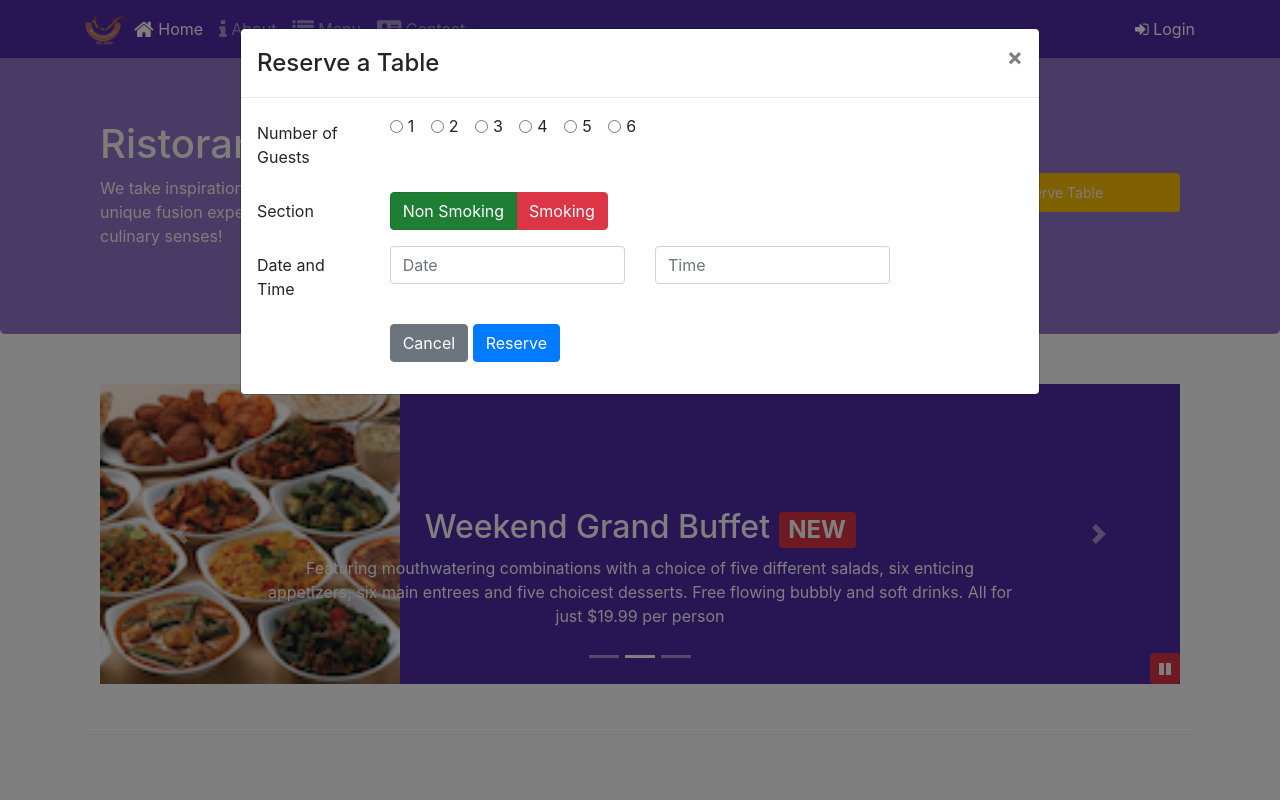
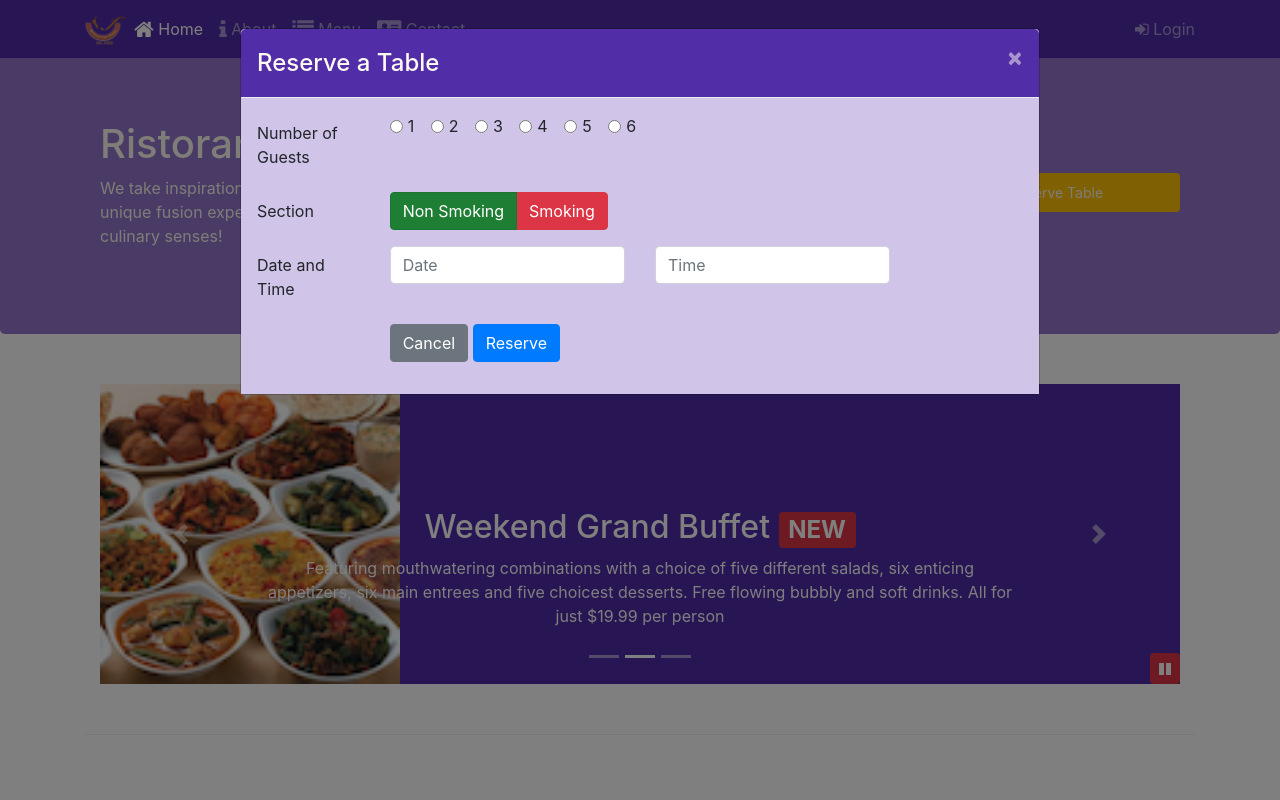
Before and after one commit to joannelza/Coursera_Bootstrap, a website: page index.html in a window 1280 px wide. Both pictures are taken after a click on the button "Reserve Table". Shown: the top 800 px of the page. Drawn offline with nearby package versions, Linux system fonts and the light colour scheme; files that its build step writes are made by us from their sources.

Commit message:
npm scripts

```diff
--- a/aboutus.html
+++ b/aboutus.html
@@ -5,11 +5,12 @@
     <meta charset="utf-8">
     <meta name="viewport" content="width=device-width, initial-scale=1,shrink-to-fit=no" >
     <meta http-equiv="x-ua-compatible" content="ie=edge">
-
+    <!-- build:css css/main.css -->
     <link rel="stylesheet" href="node_modules/bootstrap/dist/css/bootstrap.min.css">
     <link rel="stylesheet" href="node_modules/font-awesome/css/font-awesome.min.css">
      <link rel="stylesheet" href="node_modules/bootstrap-social/bootstrap-social.css">
     <link rel="stylesheet" href="css/styles.css">
+      <!-- endbuild -->
 
     <title>Ristorante Con Fusion: About Us</title>
 
@@ -287,9 +288,12 @@
            </div>
         </div>
     </footer>
+       <!-- build:js js/main.js -->
     <script src="node_modules/jquery/dist/jquery.slim.min.js"></script>
     <script src="node_modules/popper.js/dist/umd/popper.min.js"></script>
     <script src="node_modules/bootstrap/dist/js/bootstrap.min.js"></script>
+    <script src="js/scripts.js"></script>
+       <!-- endbuild -->
 </body>
 
 </html>
--- a/css/styles.scss
+++ b/css/styles.scss
@@ -73,3 +73,16 @@ position: absolute;
 bottom: 0px;
 z-index: 1;
 }
+
+.modal{
+    .modal-header{
+        background: $background-dark;
+        color: floralwhite;
+        .close{
+            color: floralwhite;
+        }
+    }
+    .modal-body{
+        background: $background-pale;
+    }
+}
--- a/index.html
+++ b/index.html
@@ -9,10 +9,12 @@
      <meta http-equiv="x-ua-compatible" content="ie=edge">
 
      <!-- Bootstrap CSS -->
+         <!-- build:css css/main.css -->
      <link rel="stylesheet" href="node_modules/bootstrap/dist/css/bootstrap.min.css">
      <link rel="stylesheet" href="node_modules/font-awesome/css/font-awesome.min.css">
      <link rel="stylesheet" href="node_modules/bootstrap-social/bootstrap-social.css">
      <link rel="stylesheet" href="css/styles.css">
+       <!-- endbuild -->
     <title>Ristorante Con Fusion</title>
     </head>
 
@@ -32,10 +34,10 @@
                 <li class="nav-item"><a class="nav-link" href="./contactus.html"><span class="fa fa-address-card fa-lg"></span> Contact</a></li>
 
             </ul>
-            <span class="navbar-text">
-                <a data-toggle="modal" data-target="#loginModal">
+            <span class="navbar-text" id="loginbutton">
+
                     <span class="fa fa-sign-in"></span> Login
-                </a>
+
             </span>
             </div>
         </div>
@@ -183,7 +185,7 @@
                     <img src="img/logo.png" class="img-fluid">
                 </div>
                 <div class="col-12 col-sm-3 align-self-center">
-                    <a class="btn btn-sm btn-block btn-warning nav-link " data-toggle="modal" data-target="#reservemodal" role="button">Reserve Table</a>
+                    <a class="btn btn-sm btn-block btn-warning nav-link " role="button" id="reservebutton">Reserve Table</a>
                 </div>
             </div>
         </div>
@@ -336,27 +338,12 @@
         </div>
     </footer>
   <!-- jQuery first, then Popper.js, then Bootstrap JS. -->
+     <!-- build:js js/main.js -->
     <script src="node_modules/jquery/dist/jquery.slim.min.js"></script>
     <script src="node_modules/popper.js/dist/umd/popper.min.js"></script>
     <script src="node_modules/bootstrap/dist/js/bootstrap.min.js"></script>
-    <script>
-        $(document).ready(function(){
-            $('#mycarousel').carousel({interval:2000});
-            $('#carouselButton').click(function(){
-                if($('#carouselButton').children('span').hasClass('fa-pause')){
-                    $('#mycarousel').carousel('pause');
-                    $('#carouselButton').children('span').removeClass('fa-pause');
-                    $('#carouselButton').children('span').addClass('fa-play');
-                }
-              else  if($('#carouselButton').children('span').hasClass('fa-play')){
-                    $('#mycarousel').carousel('cycle');
-                    $('#carouselButton').children('span').removeClass('fa-play');
-                    $('#carouselButton').children('span').addClass('fa-pause');
-              }
-            })
-
-        })
-    </script>
+    <script src="js/scripts.js"></script>
+       <!-- endbuild -->
 </body>
 
 </html>
--- /dev/null
+++ b/scripts.js
@@ -0,0 +1,24 @@
+
+        $(document).ready(function(){
+            $('#mycarousel').carousel({interval:2000});
+            $('#carouselButton').click(function(){
+                if($('#carouselButton').children('span').hasClass('fa-pause')){
+                    $('#mycarousel').carousel('pause');
+                    $('#carouselButton').children('span').removeClass('fa-pause');
+                    $('#carouselButton').children('span').addClass('fa-play');
+                }
+              else  if($('#carouselButton').children('span').hasClass('fa-play')){
+                    $('#mycarousel').carousel('cycle');
+                    $('#carouselButton').children('span').removeClass('fa-play');
+                    $('#carouselButton').children('span').addClass('fa-pause');
+              }
+            })
+
+            $('#loginbutton').click(function(){
+                $('#loginModal').modal('show');
+            })
+
+            $('#reservebutton').click(function(){
+                $("#reservemodal").modal('show');
+            })
+        })
```
Also changed, not shown: contactus.html (+5 -0 lines), package.json (+17 -2 lines), css/styles.css, 2 other files.
